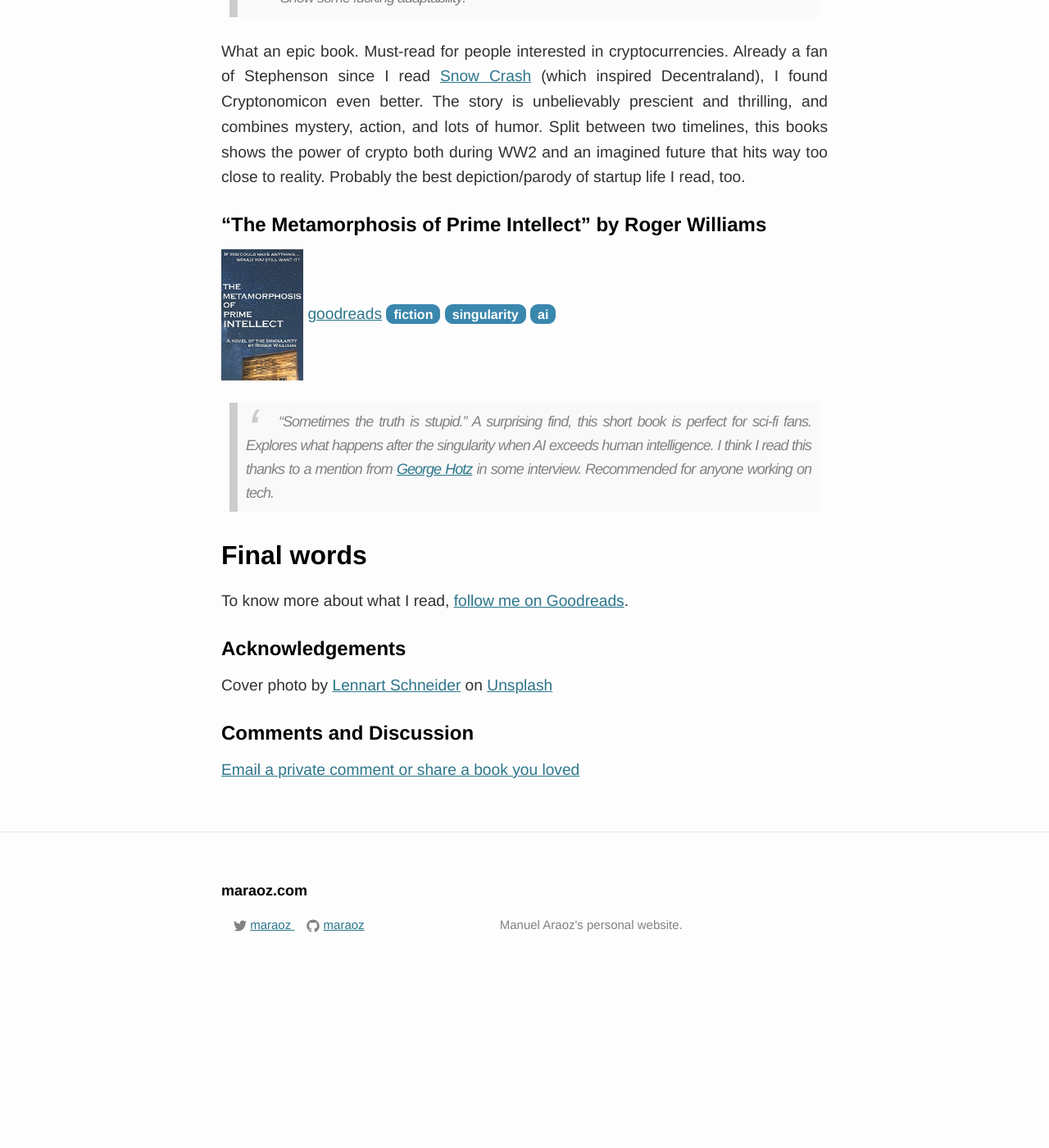
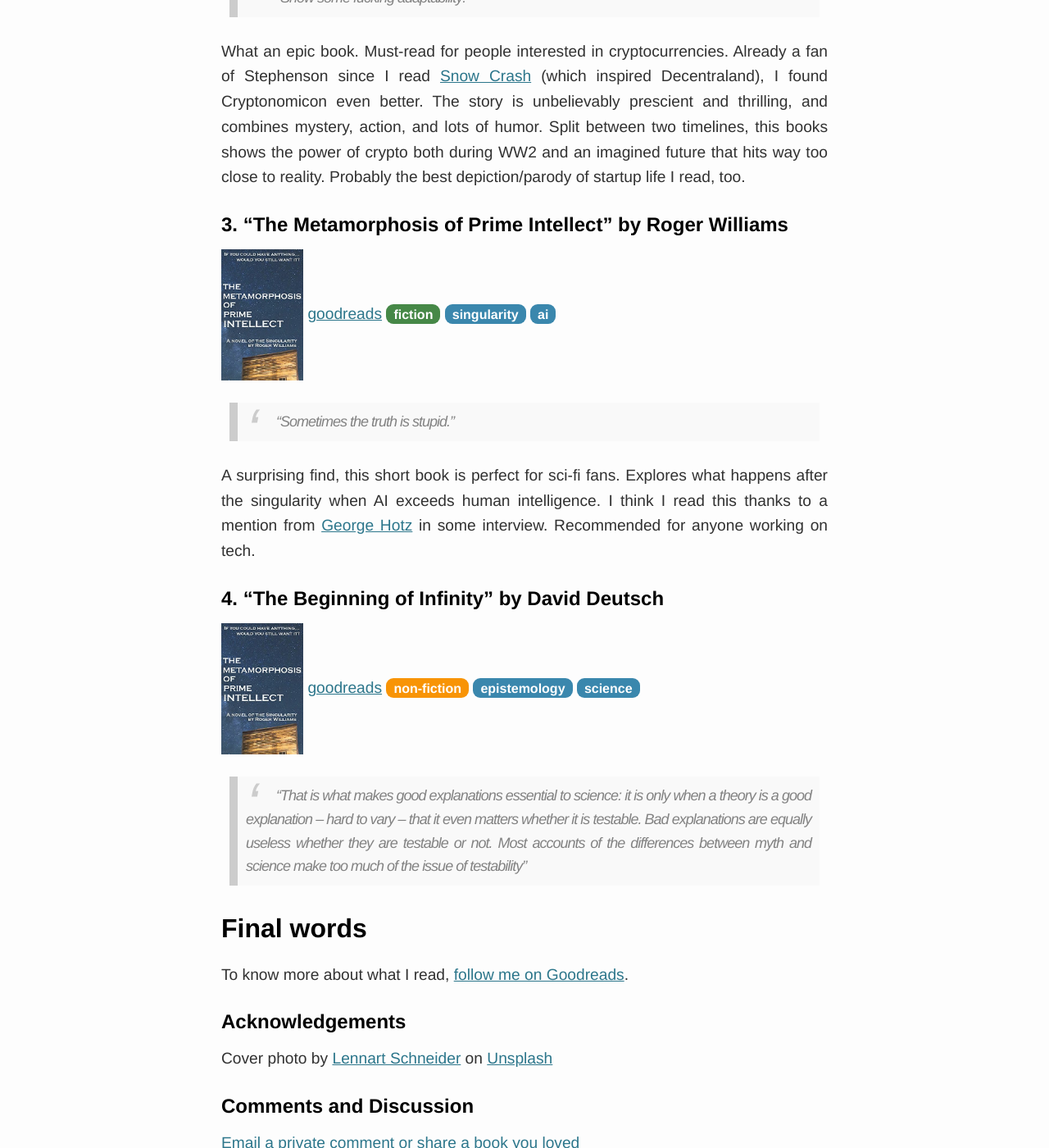
Before and after one commit to tobyornottobe/maraoz.github.io, a Jekyll site: the page built from _posts/2021-12-25-books-2021.md, in a window 1280 px wide and 1400 px high, scrolled down 1639 px. Shown: the whole window at 82% size. Built offline with Jekyll 4.4.1, drawn with Linux system fonts in a browser that asks for light colours; before the commit the page ends 2839 px from its top, so only the background shows below that; some of the changed text lies outside the part shown.

Commit message:
Update 2021-12-25-books-2021.md

```diff
--- a/_posts/2021-12-25-books-2021.md
+++ b/_posts/2021-12-25-books-2021.md
@@ -14,30 +14,38 @@ I've long wanted to start a tradition of sharing the best books I read each year
 
 **Request**: if you read this post, [please send me an email with 1 book you really enjoyed](mailto:books@maraoz.com). Some of the best books I ever read were recommended by random strangers on the internet.
 
-### "What Is Life?" by Erwin Schrödinger
+### 1. "What Is Life?" by Erwin Schrödinger
 <img class="book" src="/img/books-2021/1.jpg">
 [goodreads](https://www.goodreads.com/book/show/162780.What_Is_Life_with_Mind_and_Matter_and_Autobiographical_Sketches)
-<span class="badge badge-info">non-fiction</span> <span class="badge badge-info">biology</span>
+<span class="badge badge-warning">non-fiction</span> <span class="badge badge-info">biology</span>
 > “We are thus faced with the following question: Why should an organ like our brain, with the sensorial system attached to it, of necessity consist of an enormous number of atoms, in order that its physically changing state should be in close and intimate correspondence with a highly developed thought?”
 
 Easily the best book(s) I read in 2021. The linked edition combines two related works by Schrödinger where the Nobel prize in physics delves into biology and consciousness science. Absolute must-read for anyone at least mildly interested in figuring out what we are (along the lines of [Darwin's The Origin of Species](https://www.goodreads.com/book/show/22463.The_Origin_of_Species) and [Dawkins's The Selfish Gene](https://www.goodreads.com/book/show/61535.The_Selfish_Gene)). An extremely honest, humble, inquisitive and nuanced exploration into the nature of life (both in the material and mental realm).
 
 
-### "Cryptonomicon" by Neal Stephenson
+### 2. "Cryptonomicon" by Neal Stephenson
 <img class="book" src="/img/books-2021/2.jpg">
 [goodreads](https://www.goodreads.com/book/show/38897904-cryptonomicon)
-<span class="badge badge-info">fiction</span> <span class="badge badge-info">cypherpunk</span> <span class="badge badge-info">crypto</span>
+<span class="badge badge-success">fiction</span> <span class="badge badge-info">cypherpunk</span> <span class="badge badge-info">crypto</span>
 > “Show some fucking adaptability!”
 
 What an epic book. Must-read for people interested in cryptocurrencies. Already a fan of Stephenson since I read [Snow Crash](https://www.goodreads.com/book/show/40651883-snow-crash) (which inspired Decentraland), I found Cryptonomicon even better. The story is unbelievably prescient and thrilling, and combines mystery, action, and lots of humor. Split between two timelines, this books shows the power of crypto both during WW2 and an imagined future that hits way too close to reality. Probably the best depiction/parody of startup life I read, too.
 
 
-### "The Metamorphosis of Prime Intellect" by Roger Williams
+### 3. "The Metamorphosis of Prime Intellect" by Roger Williams
 <img class="book" src="/img/books-2021/3.jpg">
 [goodreads](https://www.goodreads.com/book/show/38897904-cryptonomicon)
-<span class="badge badge-info">fiction</span> <span class="badge badge-info">singularity</span> <span class="badge badge-info">ai</span>
+<span class="badge badge-success">fiction</span> <span class="badge badge-info">singularity</span> <span class="badge badge-info">ai</span>
 > "Sometimes the truth is stupid."
+
 A surprising find, this short book is perfect for sci-fi fans. Explores what happens after the singularity when AI exceeds human intelligence. I think I read this thanks to a mention from [George Hotz](https://en.wikipedia.org/wiki/George_Hotz) in some interview. Recommended for anyone working on tech.
+
+### 4. "The Beginning of Infinity" by David Deutsch
+<img class="book" src="/img/books-2021/3.jpg">
+[goodreads](https://www.goodreads.com/book/show/12187787-the-beginning-of-infinity)
+<span class="badge badge-warning">non-fiction</span> <span class="badge badge-info">epistemology</span> <span class="badge badge-info">science</span>
+> "That is what makes good explanations essential to science: it is only when a theory is a good explanation – hard to vary – that it even matters whether it is testable. Bad explanations are equally useless whether they are testable or not. Most accounts of the differences between myth and science make too much of the issue of testability"
+
 
 ## Final words
 
```
